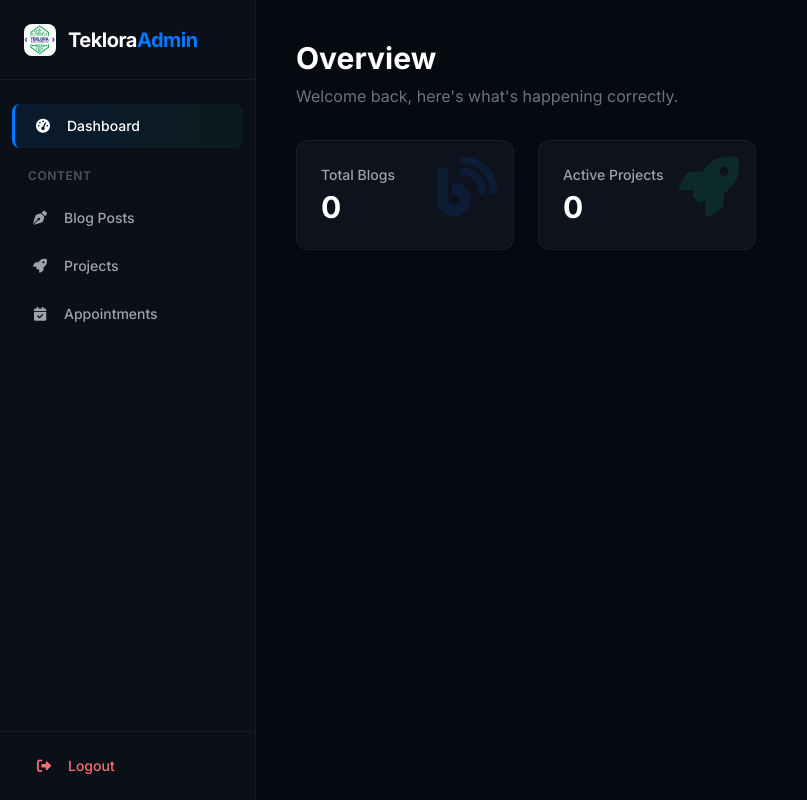
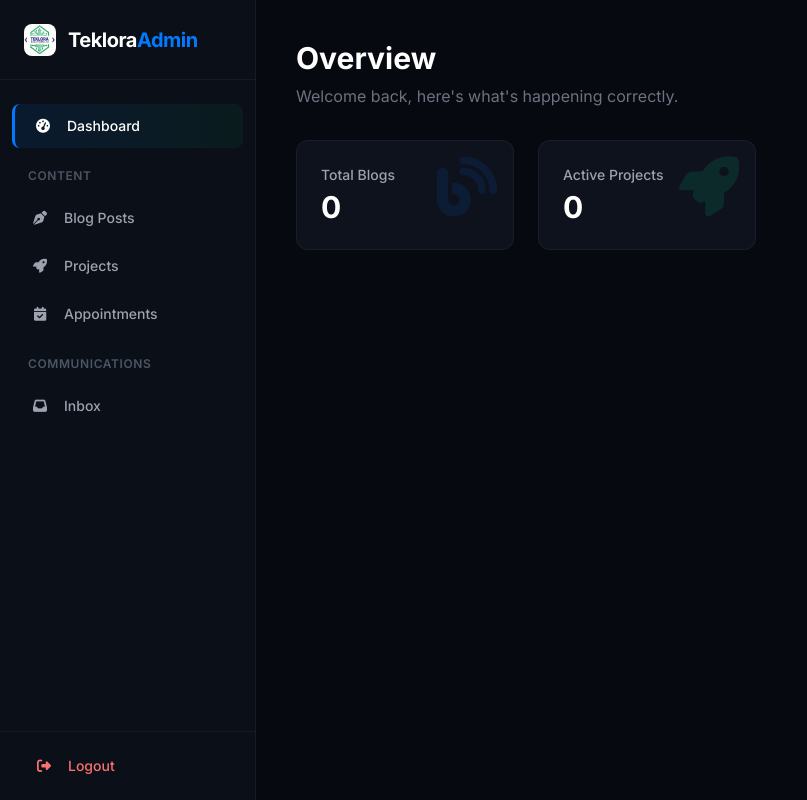
Before and after one commit to jameskariuki8/brantech-full-website, a Django app: page /admin-panel/ in a window 1280 px wide. Shown: the whole page, without its empty margins (0-807 px from the left). Run offline with Django 5.2, Linux system fonts and the light colour scheme; a user stored in the database is signed in; tables that the repository leaves empty hold one stand-in row (values such as "Sample post"); parts of the project's set-up code (start-up, migrations or seed data) failed here and were passed over; some libraries are stand-ins or nearby versions.

Commit message:
feat(admin-panel): inbox section for contact inquiries
Co-Authored-By: Claude Opus 4.8 <noreply@anthropic.com>

```diff
--- a/brandtechsolution/brand/static/brand/js/admin/core.js
+++ b/brandtechsolution/brand/static/brand/js/admin/core.js
@@ -42,6 +42,7 @@ function showSection(sectionName, clickedElement) {
     if (sectionName === 'projects') loadProjects();
     // Events removed
     if (sectionName === 'dashboard') loadDashboard();
+    if (sectionName === 'inbox') loadInbox();
 }
 
 function showAddForm(type) { document.getElementById(`${type}Form`).classList.remove('hidden'); }
--- /dev/null
+++ b/brandtechsolution/brand/static/brand/js/admin/inbox.js
@@ -0,0 +1,49 @@
+async function loadInbox() {
+    try {
+        const res = await fetch(`${API_BASE}/messaging/inquiries/`, { credentials: 'same-origin' });
+        const items = await res.json();
+        const container = document.getElementById('inboxList');
+        if (!items.length) {
+            container.innerHTML = `<div class="text-center py-10 text-gray-600">No messages yet.</div>`;
+            return;
+        }
+        const badge = { new: 'text-brand-green bg-green-900/20', read: 'text-gray-300 bg-white/5', replied: 'text-brand-blue bg-blue-900/20', archived: 'text-gray-500 bg-white/5' };
+        container.innerHTML = items.map(i => `
+            <div class="bg-dark-card border border-dark-border p-5 rounded-lg">
+                <div class="flex justify-between items-start gap-4">
+                    <div class="flex-1">
+                        <div class="flex items-center gap-2 mb-2">
+                            <span class="text-xs font-bold px-2 py-1 rounded uppercase ${badge[i.status] || ''}">${i.status}</span>
+                            <span class="text-gray-500 text-xs">${new Date(i.created_at).toLocaleString()}</span>
+                        </div>
+                        <h3 class="text-lg font-bold text-white">${i.name} <span class="text-sm text-gray-400 font-normal">&lt;${i.email}&gt;</span></h3>
+                        ${i.phone ? `<p class="text-xs text-gray-500 mb-1">${i.phone}</p>` : ''}
+                        <p class="text-gray-300 text-sm whitespace-pre-line mt-2">${i.message}</p>
+                    </div>
+                    <div class="flex flex-col gap-2">
+                        <button onclick="setInquiryStatus(${i.id}, 'read')" class="p-2 text-gray-400 hover:bg-white/5 rounded" title="Mark read"><i class="fas fa-envelope-open"></i></button>
+                        <button onclick="setInquiryStatus(${i.id}, 'replied')" class="p-2 text-brand-blue hover:bg-blue-900/30 rounded" title="Mark replied"><i class="fas fa-reply"></i></button>
+                        <button onclick="setInquiryStatus(${i.id}, 'archived')" class="p-2 text-gray-400 hover:bg-white/5 rounded" title="Archive"><i class="fas fa-box-archive"></i></button>
+                        <button onclick="deleteInquiry(${i.id})" class="p-2 text-red-400 hover:bg-red-900/30 rounded" title="Delete"><i class="fas fa-trash"></i></button>
+                    </div>
+                </div>
+            </div>`).join('');
+    } catch (e) { console.error(e); }
+}
+
+async function setInquiryStatus(id, status) {
+    await fetch(`${API_BASE}/messaging/inquiries/${id}/`, {
+        method: 'PATCH', credentials: 'same-origin',
+        headers: { 'Content-Type': 'application/json', 'X-CSRFToken': CSRF_TOKEN },
+        body: JSON.stringify({ status }),
+    });
+    loadInbox();
+}
+
+async function deleteInquiry(id) {
+    if (!confirm('Delete this message?')) return;
+    await fetch(`${API_BASE}/messaging/inquiries/${id}/`, {
+        method: 'DELETE', credentials: 'same-origin', headers: { 'X-CSRFToken': CSRF_TOKEN },
+    });
+    loadInbox();
+}
--- /dev/null
+++ b/brandtechsolution/brand/templates/brand/admin/_inbox.html
@@ -0,0 +1,7 @@
+<div id="inbox" class="section hidden">
+    <div class="mb-8">
+        <h2 class="text-2xl font-bold text-white">Inbox</h2>
+        <p class="text-gray-500 text-sm">Messages from the contact form</p>
+    </div>
+    <div id="inboxList" class="space-y-4"></div>
+</div>
--- a/brandtechsolution/brand/templates/brand/admin_panel.html
+++ b/brandtechsolution/brand/templates/brand/admin_panel.html
@@ -122,6 +122,10 @@
                 class="nav-item flex items-center px-4 py-3 text-sm font-medium rounded-lg text-gray-400 transition-colors hover:text-white hover:bg-white/5">
                 <i class="fas fa-calendar-check w-6 text-center mr-3"></i>Appointments
             </a>
+            <div class="pt-4 pb-2 px-4 text-xs font-semibold text-gray-600 uppercase tracking-wider">Communications</div>
+            <a href="#" onclick="showSection('inbox', this)" class="nav-item flex items-center px-4 py-3 text-sm font-medium rounded-lg text-gray-400 transition-colors">
+                <i class="fas fa-inbox w-6 text-center mr-3"></i>Inbox
+            </a>
 
         </nav>
 
@@ -180,7 +184,8 @@
             <!-- Project Section -->
             {% include 'brand/admin/_projects.html' %}
 
-
+            <!-- Inbox Section -->
+            {% include 'brand/admin/_inbox.html' %}
 
         </div>
     </main>
@@ -188,6 +193,7 @@
     <script src="{% static 'brand/js/admin/core.js' %}" defer></script>
     <script src="{% static 'brand/js/admin/blogs.js' %}" defer></script>
     <script src="{% static 'brand/js/admin/projects.js' %}" defer></script>
+    <script src="{% static 'brand/js/admin/inbox.js' %}" defer></script>
 </body>
 
 </html>
```
Also changed, not shown: brandtechsolution/messaging/tests/test_admin_panel_render.py (+1 -1 lines).
